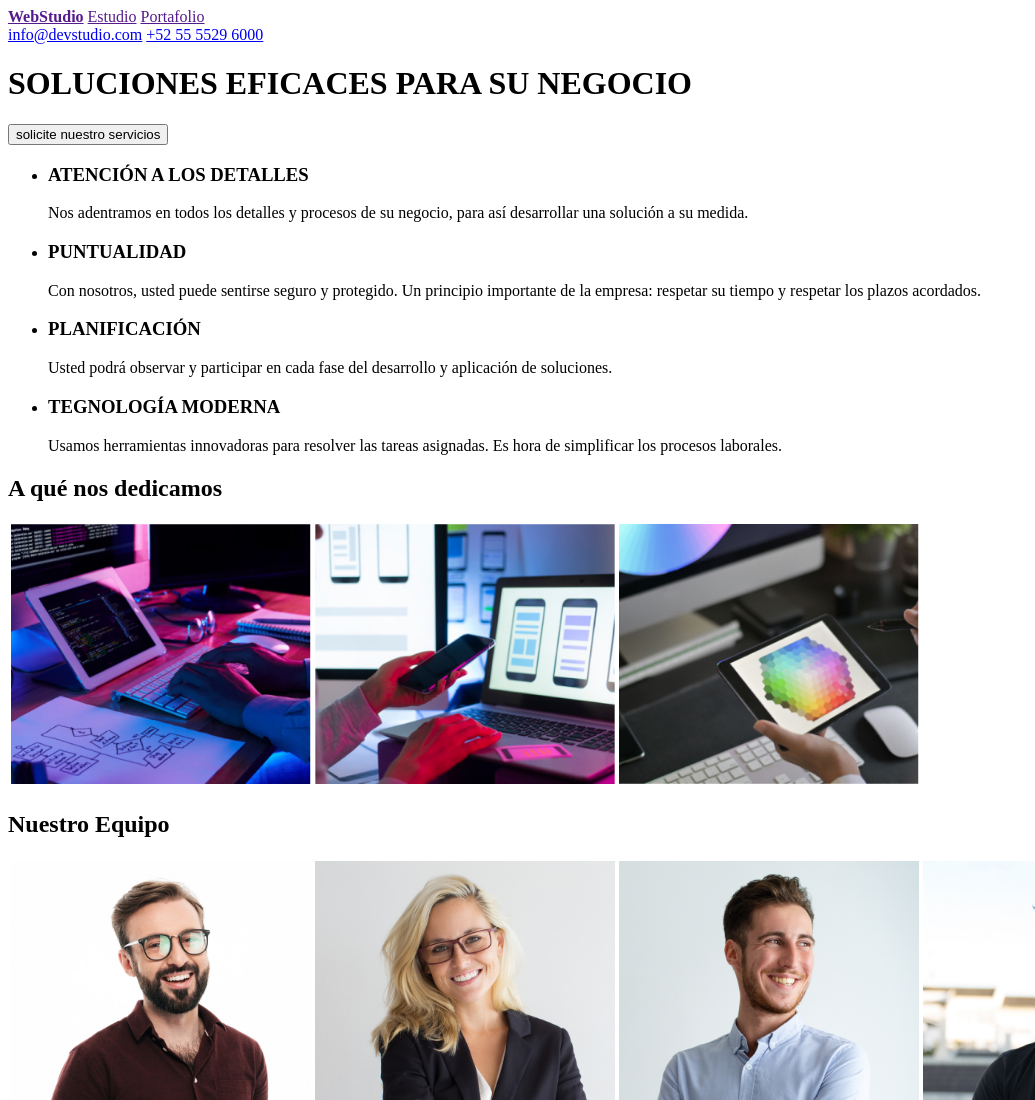
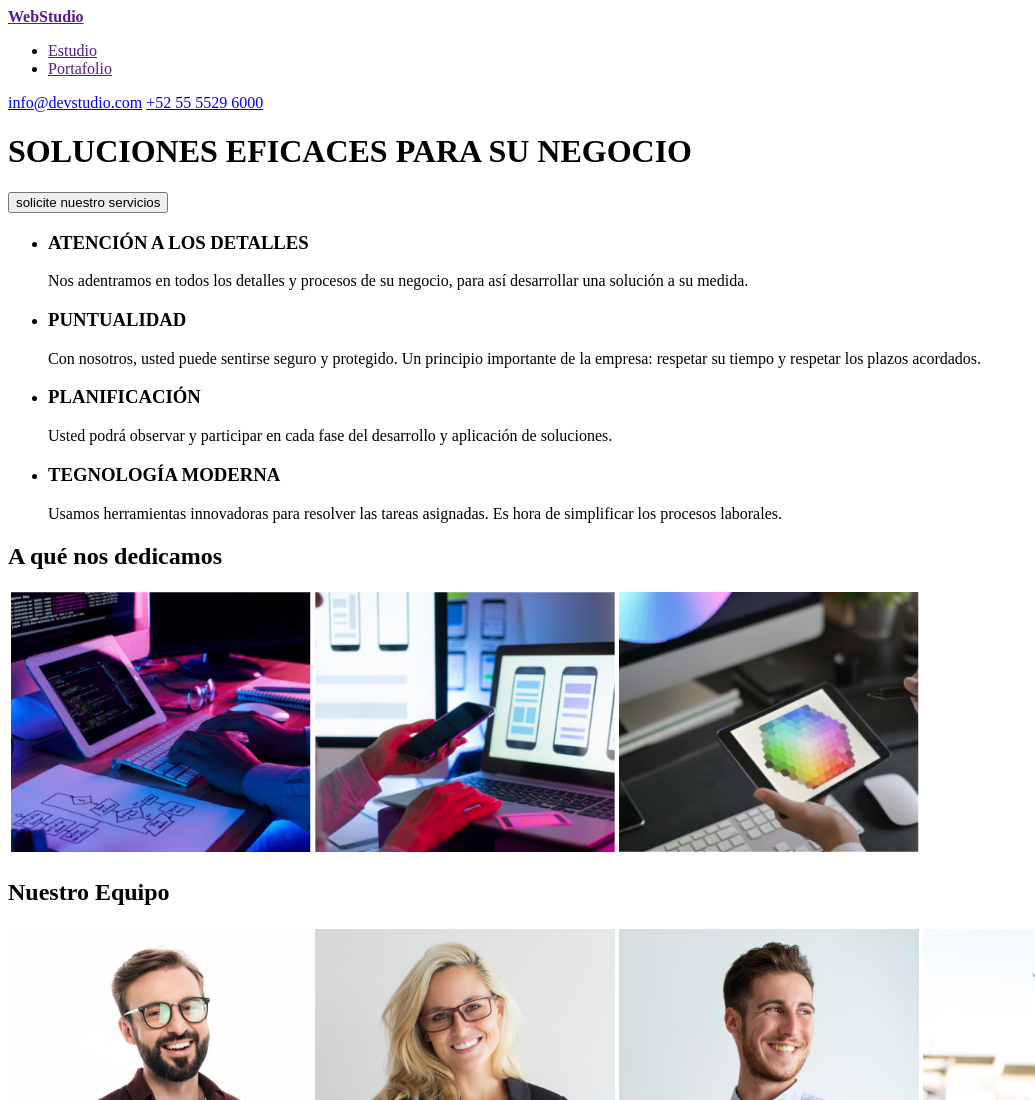
Before and after one commit to Malkeng/goit-markup-hw-01, a plain HTML site: page index.html in a window 1280 px wide. Shown: the top 1100 px of the page, without its empty margins (0-1035 px from the left). Drawn offline with Linux system fonts and the light colour scheme.

Commit message:
nav en el head

```diff
--- a/index.html
+++ b/index.html
@@ -2,24 +2,24 @@
 <html lang="en">
   <head>
     <title>index</title>
-    <nav>
-      <a href=""><b>WebStudio</b></a>
-      <a href="">Estudio</a>
-      <a href="">Portafolio</a>
-    </nav>
-    <nav>
-      <a href="mailto:info@devstudio.com">info@devstudio.com</a>
-      <a href="tel:+5255296000">+52 55 5529 6000</a>
-    </nav>
-    <link rel="stylesheet" href="./styles/styles.css"/>
+    <link rel="stylesheet" href="./styles/styles.css" />
   </head>
   <body>
     <header>
+      <a href=""><b>WebStudio</b></a>
+      <nav>
+        <ul>
+          <li><a href="">Estudio</a></li>
+          <li><a href="">Portafolio</a></li>
+        </ul>
+      </nav>
+      <a href="mailto:info@devstudio.com">info@devstudio.com</a>
+      <a href="tel:+5255296000">+52 55 5529 6000</a>
       <h1>SOLUCIONES EFICACES PARA SU NEGOCIO</h1>
       <button type="button">solicite nuestro servicios</button>
     </header>
     <main>
-        <!--section 1-->
+      <!--section 1-->
       <section>
         <ul>
           <li>
```
